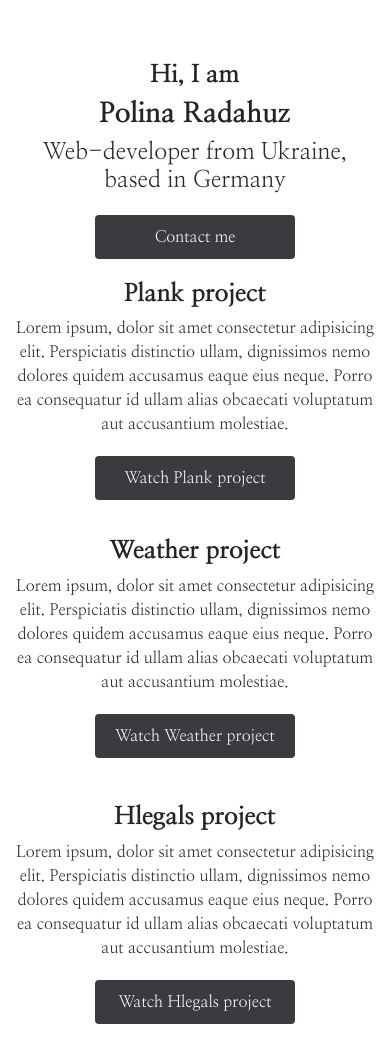
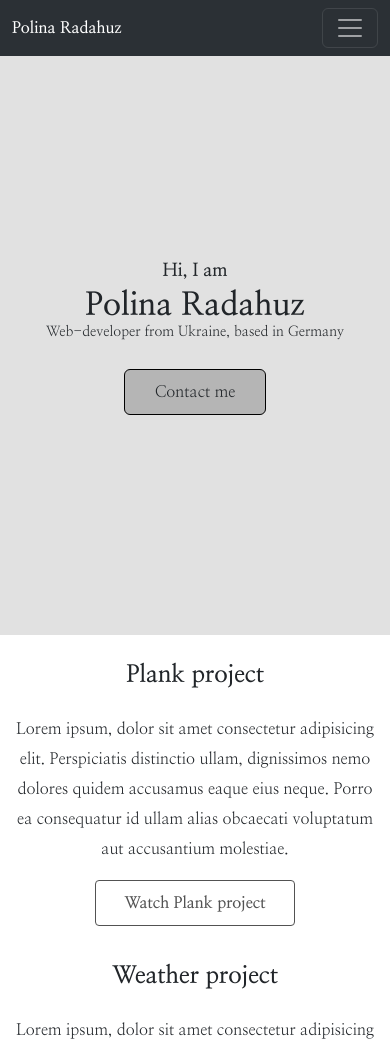
Before and after one commit to pollyshoot/portfolio, a plain HTML site: page index.html in a window 390 px wide. Shown: the top 1039 px of the page. Drawn offline with nearby package versions, Linux system fonts and the light colour scheme.

Commit message:
lot of changes in style and responsiveness

```diff
--- a/index.html
+++ b/index.html
@@ -20,53 +20,70 @@
 </head>
 
 <body>
-  <div class="container hero">
-    <h2>Hi, I am</h2>
+  <nav class="navbar navbar-expand-lg bg-body-tertiary" data-bs-theme="dark">
+    <div class="container-fluid">
+      <a class="navbar-brand" href="#">Polina Radahuz</a>
+      <button class="navbar-toggler" type="button" data-bs-toggle="collapse" data-bs-target="#navbarNavAltMarkup"
+        aria-controls="navbarNavAltMarkup" aria-expanded="false" aria-label="Toggle navigation">
+        <span class="navbar-toggler-icon"></span>
+      </button>
+      <div class="collapse navbar-collapse" id="navbarNavAltMarkup">
+        <div class="navbar-nav">
+          <a class="nav-link active" aria-current="page" href="#">Home</a>
+          <a class="nav-link" href="#">Work</a>
+          <a class="nav-link" href="contact.html">Contact</a>
+        </div>
+      </div>
+    </div>
+  </nav>
+
+  <div class="hero">
+    <p>Hi, I am</p>
     <h1>Polina Radahuz</h1>
-    <h3>Web-developer from Ukraine, based in Germany</h3>
-    <a href="contact.html" title="Contact Polina Radahuz" class="link-primary link-contact">Contact me</a>
+    <h3 class="mb-md-3">Web-developer from Ukraine, based in Germany</h3>
+    <a href="contact.html" title="Contact Polina Radahuz" class="btn btn-contact">Contact me</a>
   </div>
 
-  <div class="projects">
+  <div class="projects mt-md-5">
+    <!-- <p class="project-title">Latest projects</p> -->
     <div class="container">
       <div class="row mt-3">
-        <div class="col-md-6">
+        <div class="col d-none d-lg-block">
           <img
             src="https://media.self.com/photos/615378c1150f8742ac896749/4:3/w_2560%2Cc_limit/Forearm%2520Plank%2520-%2520Delise_001.jpg"
-            alt="Plank"
-            class="img-fluid rounded d-none d-sm-block">
+            alt="Plank" class="img-fluid rounded">
         </div>
-        <div class="col-md-6">
-          <h2 class="project-name">Plank project</h2>
-          <p>Lorem ipsum, dolor sit amet consectetur adipisicing elit. Perspiciatis distinctio ullam, dignissimos nemo dolores quidem accusamus eaque eius neque. Porro ea consequatur id ullam alias obcaecati voluptatum aut accusantium molestiae.</p>
-          <a href="#" class="link-primary">Watch Plank project</a>
+        <div class="col project-description">
+          <h2 class="project-name mb-4">Plank project</h2>
+          <p>Lorem ipsum, dolor sit amet consectetur adipisicing elit. Perspiciatis distinctio ullam, dignissimos nemo
+            dolores quidem accusamus eaque eius neque. Porro ea consequatur id ullam alias obcaecati voluptatum aut
+            accusantium molestiae.</p>
+          <a href="#" class="btn-project">Watch Plank project</a>
         </div>
       </div>
       <div class="row mt-3">
 
-        <div class="col-md-6">
-          <h2 class="project-name">Weather project</h2>
-          <p>Lorem ipsum, dolor sit amet consectetur adipisicing elit. Perspiciatis distinctio ullam, dignissimos nemo dolores quidem accusamus eaque eius neque. Porro ea consequatur id ullam alias obcaecati voluptatum aut accusantium molestiae.</p>
-          <a href="#" class="link-primary link-project">Watch Weather project</a>
+        <div class="col project-description">
+          <h2 class="project-name mb-4">Weather project</h2>
+          <p>Lorem ipsum, dolor sit amet consectetur adipisicing elit. Perspiciatis distinctio ullam, dignissimos nemo
+            dolores quidem accusamus eaque eius neque. Porro ea consequatur id ullam alias obcaecati voluptatum aut
+            accusantium molestiae.</p>
+          <a href="#" class="btn-project">Watch Weather project</a>
         </div>
-        <div class="col-md-6 mt-2">
-          <img
-            src="src/weather.png"
-            alt="Weather"
-            class="img-fluid rounded d-none d-sm-block">
+        <div class="col mt-2  d-none d-lg-block">
+          <img src="src/weather.png" alt="Weather" class="img-fluid rounded">
         </div>
       </div>
       <div class="row mt-3">
-        <div class="col-md-6 mt-sm-2">
-          <img
-            src="src/hlegals.png"
-            alt="Plank"
-            class="img-fluid rounded d-none d-sm-block">
+        <div class="col mt-sm-2  d-none d-lg-block">
+          <img src="src/hlegals.png" alt="Plank" class="img-fluid rounded">
         </div>
-        <div class="col-md-6">
-          <h2 class="project-name">Hlegals project</h2>
-          <p>Lorem ipsum, dolor sit amet consectetur adipisicing elit. Perspiciatis distinctio ullam, dignissimos nemo dolores quidem accusamus eaque eius neque. Porro ea consequatur id ullam alias obcaecati voluptatum aut accusantium molestiae.</p>
-          <a href="#" class="link-primary">Watch Hlegals project</a>
+        <div class="col project-description">
+          <h2 class="project-name mb-4">Hlegals project</h2>
+          <p>Lorem ipsum, dolor sit amet consectetur adipisicing elit. Perspiciatis distinctio ullam, dignissimos nemo
+            dolores quidem accusamus eaque eius neque. Porro ea consequatur id ullam alias obcaecati voluptatum aut
+            accusantium molestiae.</p>
+          <a href="#" class="btn-project">Watch Hlegals project</a>
         </div>
       </div>
 
--- a/src/style.css
+++ b/src/style.css
@@ -1,37 +1,48 @@
 body {
-  font-family: 'Nanum Myeongjo', serif;
-
-margin: 60px auto;
-
-max-width: 900px;
+  font-family: "Nanum Myeongjo", serif;
 }
 
 img {
   max-width: 400px;
 }
 
-h1 {
-  font-style: bold;
-font-weight: 800;
+.navbar a {
+  font-weight: bold;
 }
 
+p {
+  line-height: 30px;
+}
+h1 {
+  font-weight: bold;
+  margin: 0;
+}
 h2 {
-  font-style: bold;
-font-weight: 800;
+  font-weight: bold;
+  font-size: 48px;
 }
 
 .hero {
-  margin: 0 auto;
-  max-width: 800px;
+  padding: 200px 0;
   text-align: center;
   /* height: 100vh; */
-
+  background: #e1e1e1;
+}
+.hero p {
+  font-size: 36px;
+  font-weight: bold;
+  margin: 0;
+}
+.hero h1 {
+  font-size: 96px;
+  font-style: bold;
 }
 
-.link-primary {
+.btn-project {
   padding: 10px 15px;
-  background-color: #3c3a3e;
-  color: white!important;
+  border: 1px solid #525252;
+  color: #525252;
+  font-weight: bold;
   text-decoration: none;
   display: block;
   max-width: 200px;
@@ -39,21 +50,75 @@
   border-radius: 4px;
 }
 
-.link-contact {
+.btn-contact {
   margin: 20px auto;
+  padding: 10px 30px;
+  border: 1px solid black;
+  background: #b5b5b5;
 }
 
+.btn-contact:hover {
+  border: 1px solid black;
+  background: #737373;
+  cursor: pointer;
 
+  color: white;
+}
 
-@media (max-width: 576px) {
+.project-title {
+  font-size: 24px;
+}
+
+.project-description {
+  padding: 50px 30px;
+}
+
+@media (max-width: 992px) {
+  .project-description {
+    padding: 10px;
+    text-align: center;
+  }
+
+  .btn-project {
+    display: block;
+    margin: 0 auto;
+  }
   p {
     text-align: center;
   }
+}
+@media (max-width: 768px) {
   .project-name {
     text-align: center;
+    font-size: 24px;
   }
+
   .link-primary {
     margin: 20px auto;
   }
 
+  .hero h1 {
+    font-size: 46px;
   }
+  .hero p {
+    font-size: 24px;
+  }
+  .hero h3 {
+    font-size: 18px;
+  }
+}
+
+@media (max-width: 576px) {
+  .hero h1 {
+    font-size: 32px;
+  }
+  .hero p {
+    font-size: 18px;
+  }
+  .hero h3 {
+    font-size: 14px;
+  }
+  .navbar-brand {
+    font-size: 16px;
+  }
+}
```
Also changed, not shown: contact.html (+15 -1 lines), src/Forearm20-%20Delise_001.jpg (added), src/Forearm20-%20Delise_001.png (added). Lines whose indentation alone changed are shown as unchanged.
